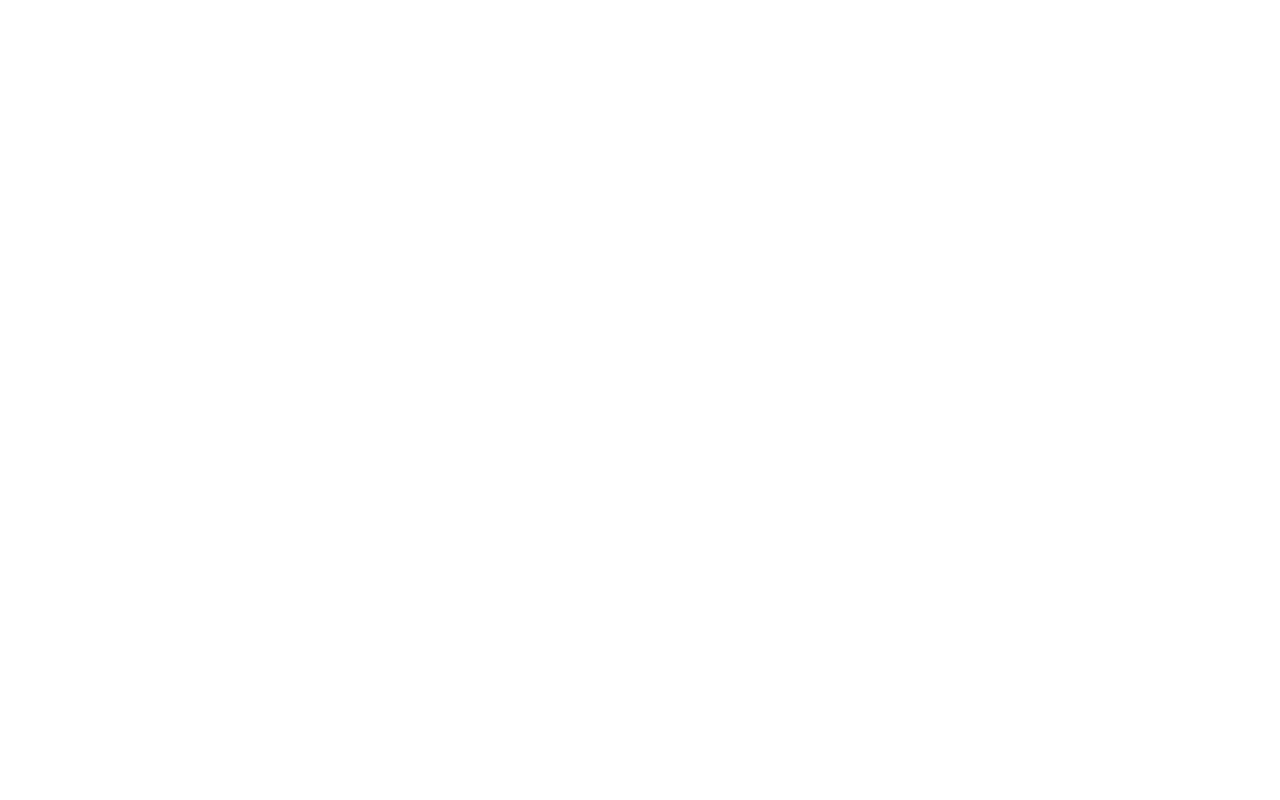
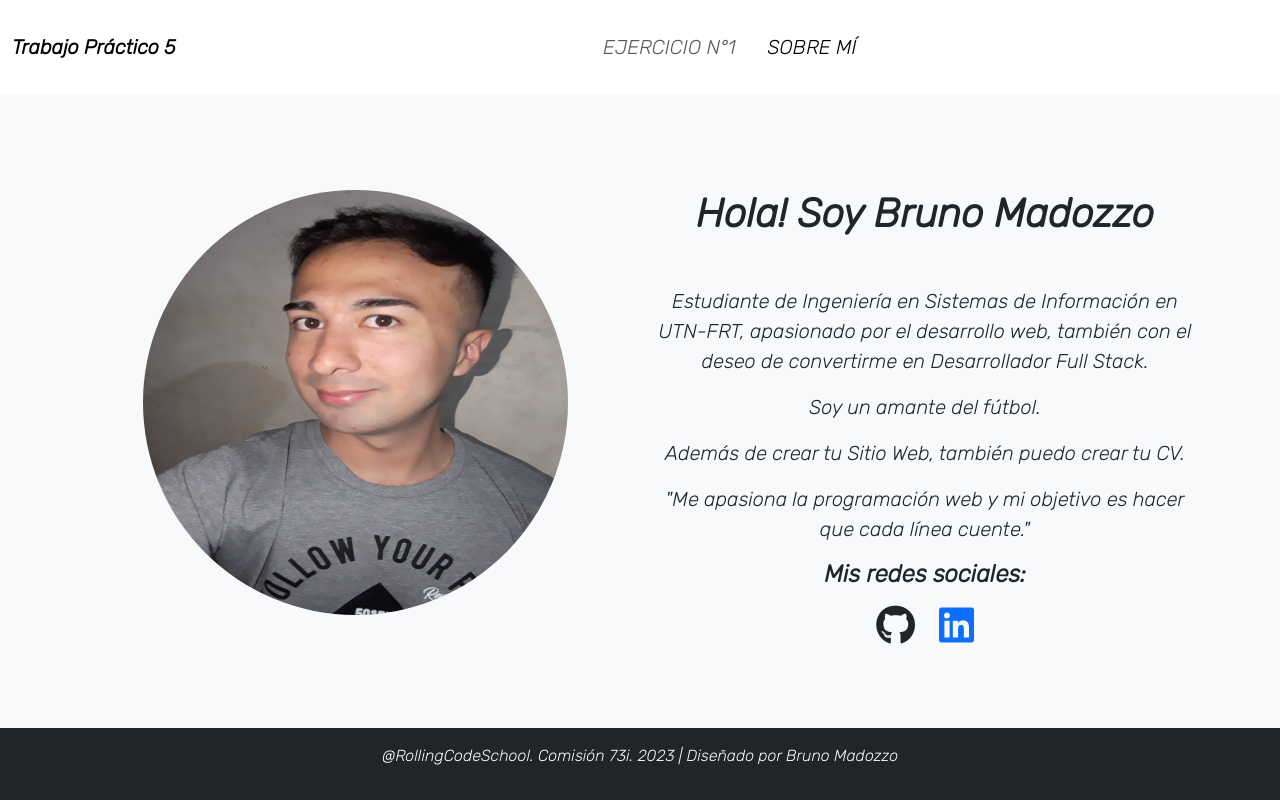
Before and after one commit to brunomry/AdivinarNumero, a plain HTML site: page sobreMi.html in a window 1280 px wide. Drawn offline with nearby package versions, Linux system fonts and the light colour scheme.

Commit message:
Realice el maquetado de la pagina sobreMi

```diff
--- a/CSS/styles.css
+++ b/CSS/styles.css
@@ -32,6 +32,27 @@ div #inputNumber{
   transition: .3s ease-in-out;
 }
 
+/*sobre mi*/
+.imageProfile{
+  width: 425px;
+  height: 425px;
+}
+
+.imageProfile:hover{
+  width: 500px;
+  height: 500px;
+  transition: .3s ease-in-out;
+}
+
+a .socialIcon{
+  font-size: 40px;
+}
+
+a .socialIcon:hover{
+  font-size: 50px;
+  transition: .3s ease-in-out;
+}
+
 footer{
   background: #243246;
 }
--- a/sobreMi.html
+++ b/sobreMi.html
@@ -1,8 +1,8 @@
 <!DOCTYPE html>
-<html lang="en">
+<html lang="es">
   <head>
-  <meta charset="UTF-8">
-  <meta name="viewport" content="width=device-width, initial-scale=1.0">
+    <meta charset="UTF-8" />
+    <meta name="viewport" content="width=device-width, initial-scale=1.0" />
     <meta
       name="description"
       content="Resolución de Trabajo Práctico N°5 de RollingCode - DOM (Document Object Model)"
@@ -13,10 +13,110 @@
     />
     <meta name="author" content="Bruno Madozzo Romay" />
     <title>Sobre Mí | TRABAJO PRÁCTICO N°5 | ROLLING CODE SCHOOL</title>
-  <link href="https://cdn.jsdelivr.net/npm/bootstrap@5.3.2/dist/css/bootstrap.min.css" rel="stylesheet" integrity="sha384-T3c6CoIi6uLrA9TneNEoa7RxnatzjcDSCmG1MXxSR1GAsXEV/Dwwykc2MPK8M2HN" crossorigin="anonymous">
-  <link rel="stylesheet" href="./CSS/styles.css">
+    <link
+      href="https://cdn.jsdelivr.net/npm/bootstrap@5.3.2/dist/css/bootstrap.min.css"
+      rel="stylesheet"
+      integrity="sha384-T3c6CoIi6uLrA9TneNEoa7RxnatzjcDSCmG1MXxSR1GAsXEV/Dwwykc2MPK8M2HN"
+      crossorigin="anonymous"
+    />
+    <link rel="preconnect" href="https://fonts.googleapis.com" />
+    <link rel="preconnect" href="https://fonts.gstatic.com" crossorigin />
+    <link
+      href="https://fonts.googleapis.com/css2?family=Raleway&family=Rubik:ital,wght@1,300&display=swap"
+      rel="stylesheet"
+    />
+    <link rel="stylesheet" href="https://cdnjs.cloudflare.com/ajax/libs/font-awesome/6.4.2/css/all.min.css" integrity="sha512-z3gLpd7yknf1YoNbCzqRKc4qyor8gaKU1qmn+CShxbuBusANI9QpRohGBreCFkKxLhei6S9CQXFEbbKuqLg0DA==" crossorigin="anonymous" referrerpolicy="no-referrer">
+    <link rel="stylesheet" href="./CSS/styles.css" />
   </head>
   <body>
-  <script src="https://cdn.jsdelivr.net/npm/bootstrap@5.3.2/dist/js/bootstrap.bundle.min.js" integrity="sha384-C6RzsynM9kWDrMNeT87bh95OGNyZPhcTNXj1NW7RuBCsyN/o0jlpcV8Qyq46cDfL" crossorigin="anonymous"></script>
+    <header>
+      <nav class="navbar navbar-expand-md py-4 bg-white">
+        <div class="container-fluid">
+          <a class="navbar-brand fw-bold fst-italic" href="./index.html"
+            >Trabajo Práctico 5</a
+          >
+          <button
+            class="navbar-toggler"
+            type="button"
+            data-bs-toggle="collapse"
+            data-bs-target="#navbarNavDropdown"
+            aria-controls="navbarNavDropdown"
+            aria-expanded="false"
+            aria-label="Toggle navigation"
+          >
+            <span class="navbar-toggler-icon"></span>
+          </button>
+          <div
+            class="collapse navbar-collapse text-center"
+            id="navbarNavDropdown"
+          >
+            <ul class="navbar-nav w-100 d-flex justify-content-center fs-5">
+              <li class="nav-item px-2">
+                <a class="nav-link" href="../index.html"
+                  >EJERCICIO N°1</a
+                >
+              </li>
+              <li class="nav-item px-2">
+                <a class="nav-link active" href="sobreMi.html">SOBRE MÍ</a>
+              </li>
+            </ul>
+          </div>
+        </div>
+      </nav>
+    </header>
+    <main class="bg-body-tertiary py-5" id="main">
+      <section class="container mt-5">
+        <div class="row justify-content-center">
+          <div class="col-lg-6 text-center order-1 order-lg-0 mt-5 mt-lg-0">
+            <img
+              src="../IMG/perfil.jpeg"
+              class="img-fluid imageProfile rounded-circle"
+              alt="Bruno Madozzo"
+            />
+          </div>
+          <div class="col-lg-6 text-center">
+            <h1 class="fw-bold fst-italic">Hola! Soy Bruno Madozzo</h1>
+            <p class="lead mt-5">
+              Estudiante de Ingeniería en Sistemas de Información en UTN-FRT,
+              apasionado por el desarrollo web, también con el deseo de
+              convertirme en Desarrollador Full Stack.
+            </p>
+            <p class="lead">Soy un amante del fútbol.</p>
+            <p class="lead">
+              Además de crear tu Sitio Web, también puedo crear tu CV.
+            </p>
+            <cite class="mt-3 lead"
+              >"Me apasiona la programación web y mi objetivo es hacer que cada
+              línea cuente."</cite
+            >
+            <div class="mt-3">
+              <h4 class="fw-bold fst-italic">Mis redes sociales:</h4>
+              <div class="d-flex gap-4 justify-content-center mt-3">
+                <a href="https://github.com/brunomry" target="_blank"
+                  ><i class="fa-brands fa-github text-dark socialIcon"></i
+                ></a>
+                <a
+                  href="https://www.linkedin.com/in/bruno-madozzo"
+                  target="_blank"
+                  ><i class="fa-brands fa-linkedin socialIcon"></i
+                ></a>
+              </div>
+            </div>
+          </div>
+        </div>
+      </section>
+    </main>
+    <footer class="bg-dark p-3">
+      <div class="text-light text-center">
+        <p>
+          @RollingCodeSchool. Comisión 73i. 2023 | Diseñado por Bruno Madozzo
+        </p>
+      </div>
+    </footer>
+    <script
+      src="https://cdn.jsdelivr.net/npm/bootstrap@5.3.2/dist/js/bootstrap.bundle.min.js"
+      integrity="sha384-C6RzsynM9kWDrMNeT87bh95OGNyZPhcTNXj1NW7RuBCsyN/o0jlpcV8Qyq46cDfL"
+      crossorigin="anonymous"
+    ></script>
   </body>
 </html>
```
Also changed, not shown: IMG/perfil.jpeg (added). Lines whose indentation alone changed are shown as unchanged.
